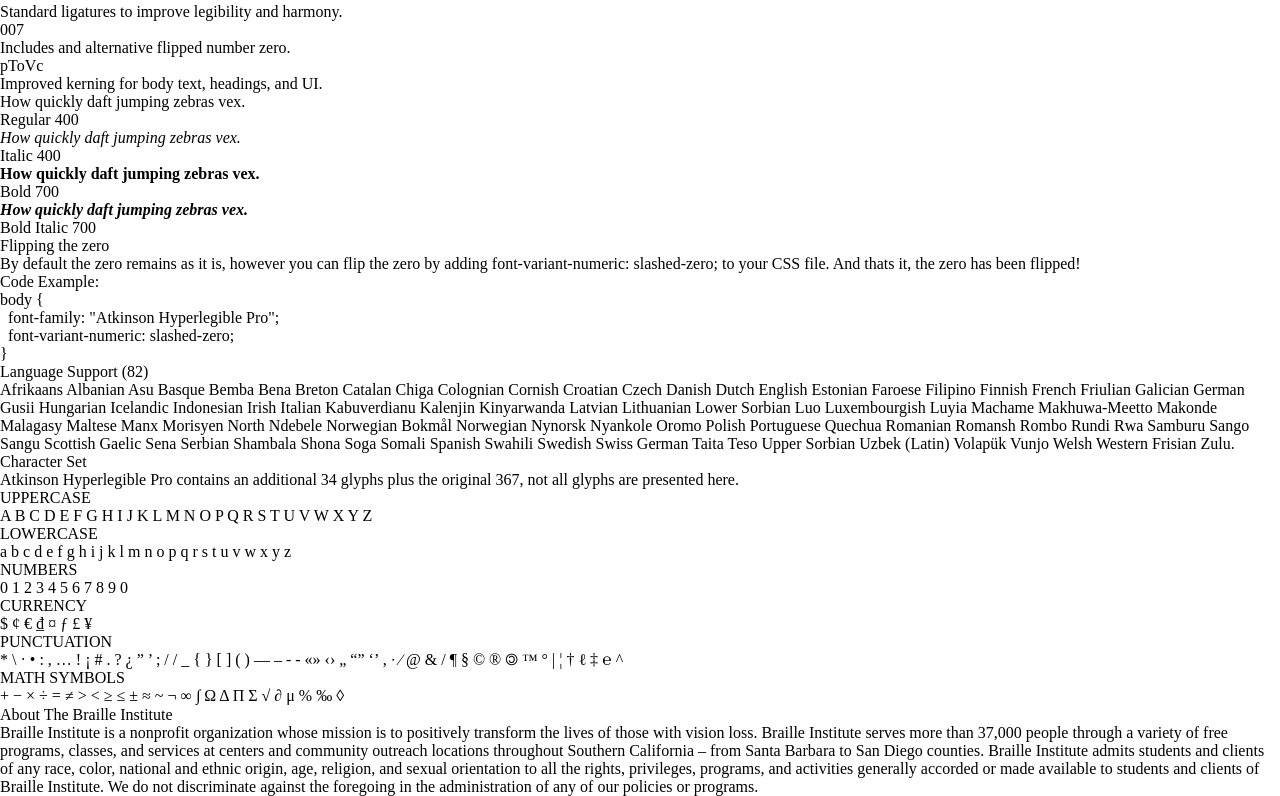
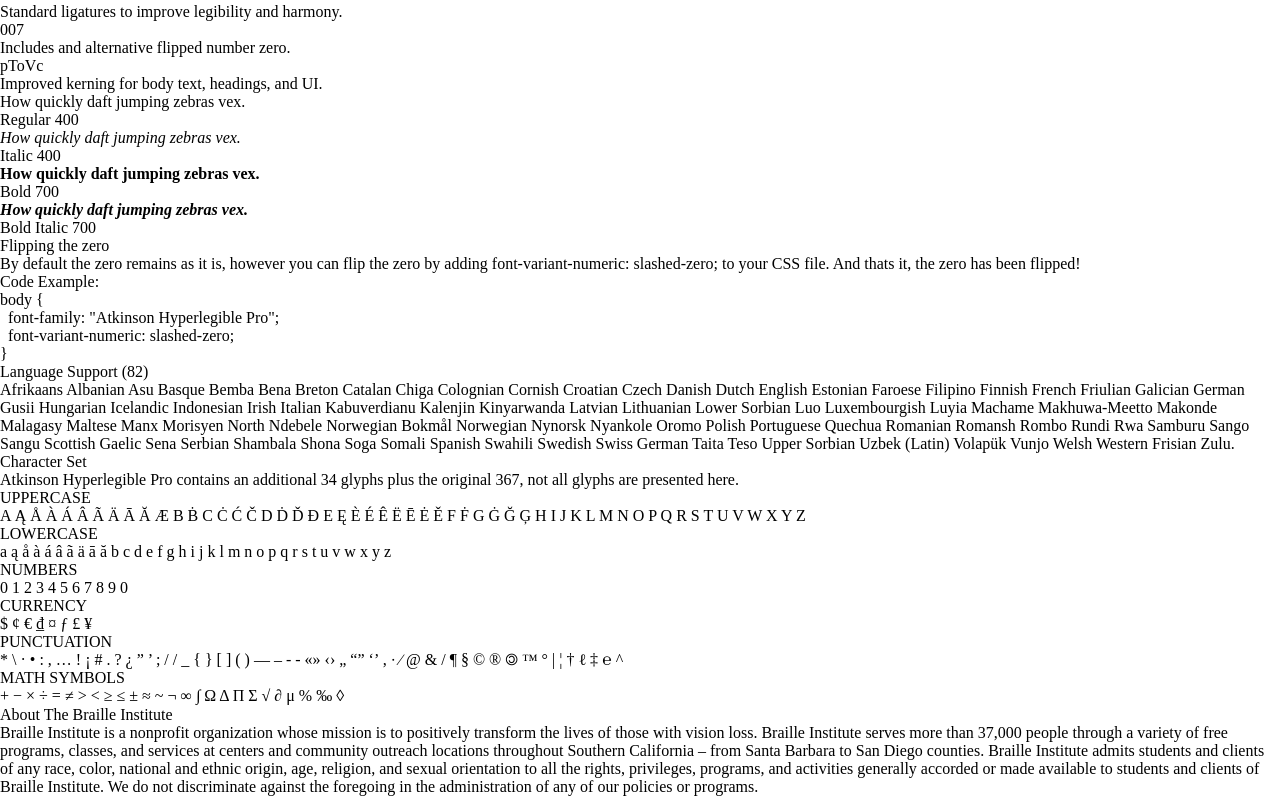
Before and after one commit to tryoxiss/atkinson-hyperlegible-pro, a website: page src/index.html in a window 1280 px wide. Shown: the part 905-1701 px from the top of the page. Drawn offline with Linux system fonts and the light colour scheme; no server answers.

Commit message:
Updating content

```diff
--- a/src/index.html
+++ b/src/index.html
@@ -182,11 +182,16 @@
 
             <p data-text="h4 uppercase">Uppercase</p>
 
-            <p data-text="h1">A B C D E F G H I J K L M N O P Q R S T U V W X Y Z</p>
+            <p data-text="h1">
+                A Ą Å À Á Â Ã Ä Ā Ă Æ B Ḃ C Ċ Ć Č D Ḋ Ď Đ E Ę È É Ê Ë Ē Ė Ě F Ḟ G Ġ Ğ Ģ H I J K L M
+                N O P Q R S T U V W X Y Z
+            </p>
 
             <p data-text="h4 uppercase">Lowercase</p>
 
-            <p data-text="h1">a b c d e f g h i j k l m n o p q r s t u v w x y z</p>
+            <p data-text="h1">
+                a ą å à á â ã ä ā ă b c d e f g h i j k l m n o p q r s t u v w x y z
+            </p>
 
             <p data-text="h4 uppercase">Numbers</p>
 
```
Also changed, not shown: src/fonts/atkinson-hyperlegible/AtkinsonHyperPro-Regular.woff2.
